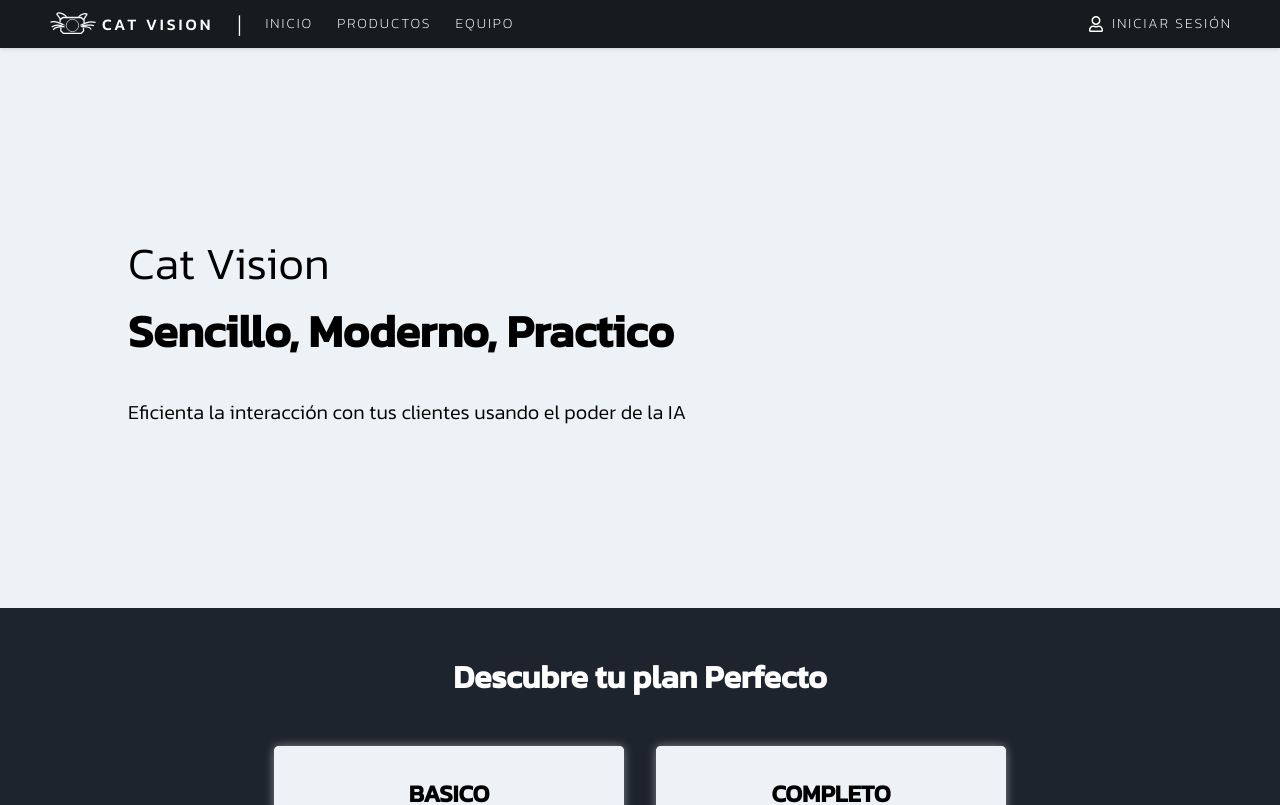
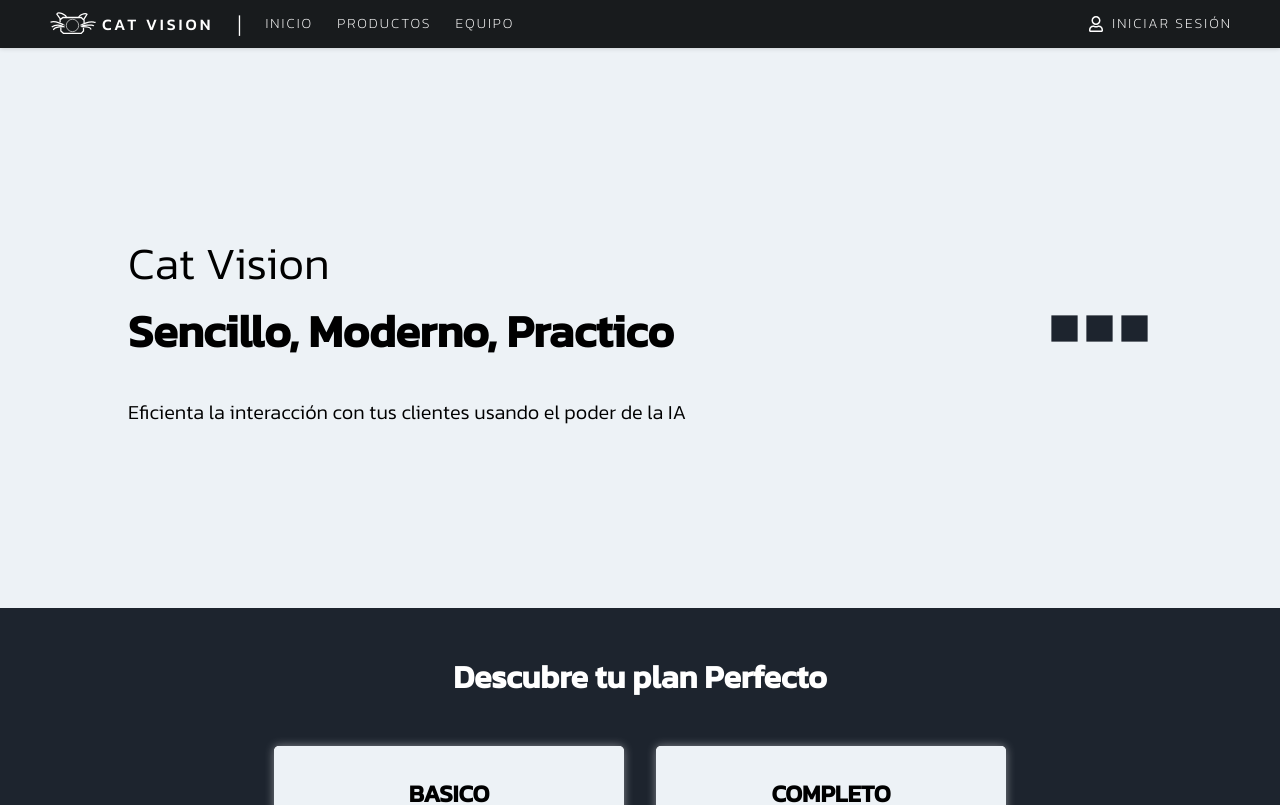
Before and after one commit to Cat-Vision-TECCEM/cat-vision-frontend, a Next.js app: page / in a window 1280 px wide. Shown: the top 805 px of the page. Built offline with nearby package versions, Linux system fonts and the light colour scheme.

Commit message:
Login and gome Changes

```diff
--- a/package.json
+++ b/package.json
@@ -10,6 +10,7 @@
   },
   "dependencies": {
     "@react-google-maps/api": "^2.13.1",
+    "animejs": "^3.2.1",
     "chart.js": "^3.9.1",
     "next": "12.3.1",
     "react": "18.2.0",
@@ -21,6 +22,7 @@
     "use-places-autocomplete": "^4.0.0"
   },
   "devDependencies": {
+    "@types/animejs": "^3.1.6",
     "@types/node": "18.7.23",
     "@types/react": "18.0.21",
     "@types/react-dom": "18.0.6",
--- a/pages/index.tsx
+++ b/pages/index.tsx
@@ -1,9 +1,38 @@
+import { useEffect } from 'react'
 import type { NextPage } from "next";
 import Head from "next/head";
 import styles from "../styles/Home.module.css";
 import { AiFillCheckCircle } from "react-icons/ai";
+import anime from "animejs/lib/anime.es.js";
 
 const Home: NextPage = () => {
+
+  useEffect(() => {
+    let homeAnimation = document.querySelector('.Home_homeAnimation__XpJ7S');
+    for(let i = 1; i <= 50; i++){
+      let dot = document.createElement('div');
+      dot.classList.add('animationElement');
+      homeAnimation?.appendChild(dot);
+    }
+
+    let dotAll = document.querySelectorAll('.animationElement');
+    console.log();
+
+
+    // if(dotAll){
+    //   let animation = anime.timeline({
+    //     targets: dotAll,
+    //     easing: "easeInOutExpo",
+    //     delay: anime.stagger(100, {grid: [10, 10], from: 'center'}),
+    //     loop: true
+    //   });
+    //   animation.add({
+    //     rotateZ: 100,
+    //   })
+    // }
+  }, [])
+
+
   return (
     <div className={styles.container}>
       <Head>
@@ -19,6 +48,11 @@ const Home: NextPage = () => {
             <p style={{ marginTop: "32px" }}>
               Eficienta la interacción con tus clientes usando el poder de la IA
             </p>
+          </div>
+          <div className={styles.homeAnimation} >
+            <div className="animationElement"></div>
+            <div className="animationElement"></div>
+            <div className="animationElement"></div>
           </div>
         </section>
 
--- /dev/null
+++ b/styles/Animation.css
@@ -0,0 +1,7 @@
+.animationElement{
+  position: relative;
+  width: 35px;
+  height: 35px;
+  background-color: #1D242E;
+  scale: 0.75;
+}
--- a/styles/Home.module.css
+++ b/styles/Home.module.css
@@ -16,6 +16,7 @@
   min-height: 70vh;
   display: flex;
   align-items: center;
+  justify-content: space-between;
   width: 80%;
   margin: 0 auto;
   position: relative;
@@ -128,6 +129,16 @@
   text-align: center;
 }
 
+/* Home Animation */
+.homeAnimation{
+  max-width: 350px;
+  position: relative;
+  display: flex;
+  justify-content: center;
+  align-items: center;
+  flex-wrap: wrap;
+}
+
 /* Responsive Width */
 @media (max-width: 700px) {
   .homeContainer h1{
--- a/styles/globals.css
+++ b/styles/globals.css
@@ -3,6 +3,7 @@
 @import "./Logo.css";
 @import "./NavigationLinks.css";
 @import "./Forms.css";
+@import "./Animation.css";
 
 html,
 body {
```
Also changed, not shown: pages/login.tsx (+36 -7 lines), 1 other file (tests, documents, lock files or other folders).
